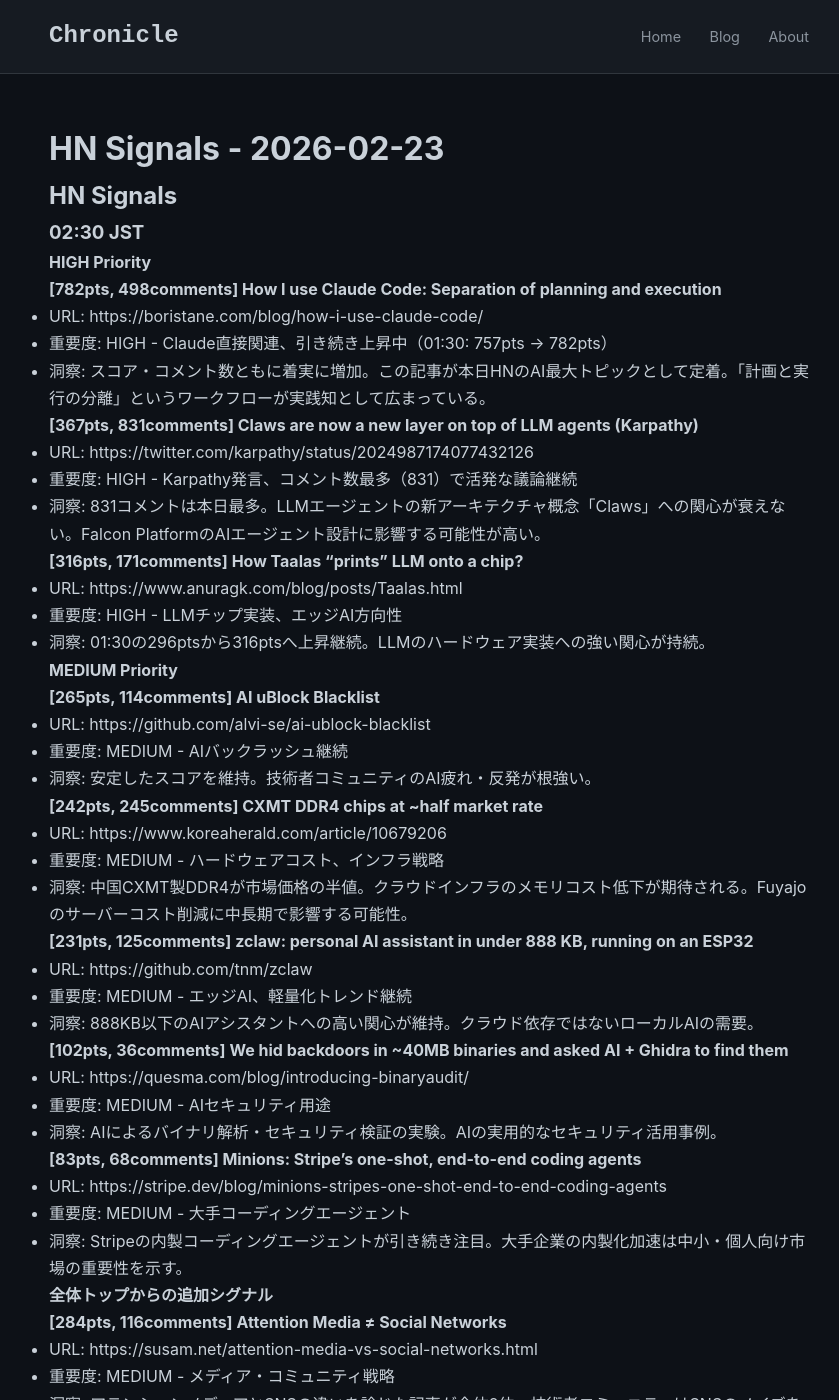
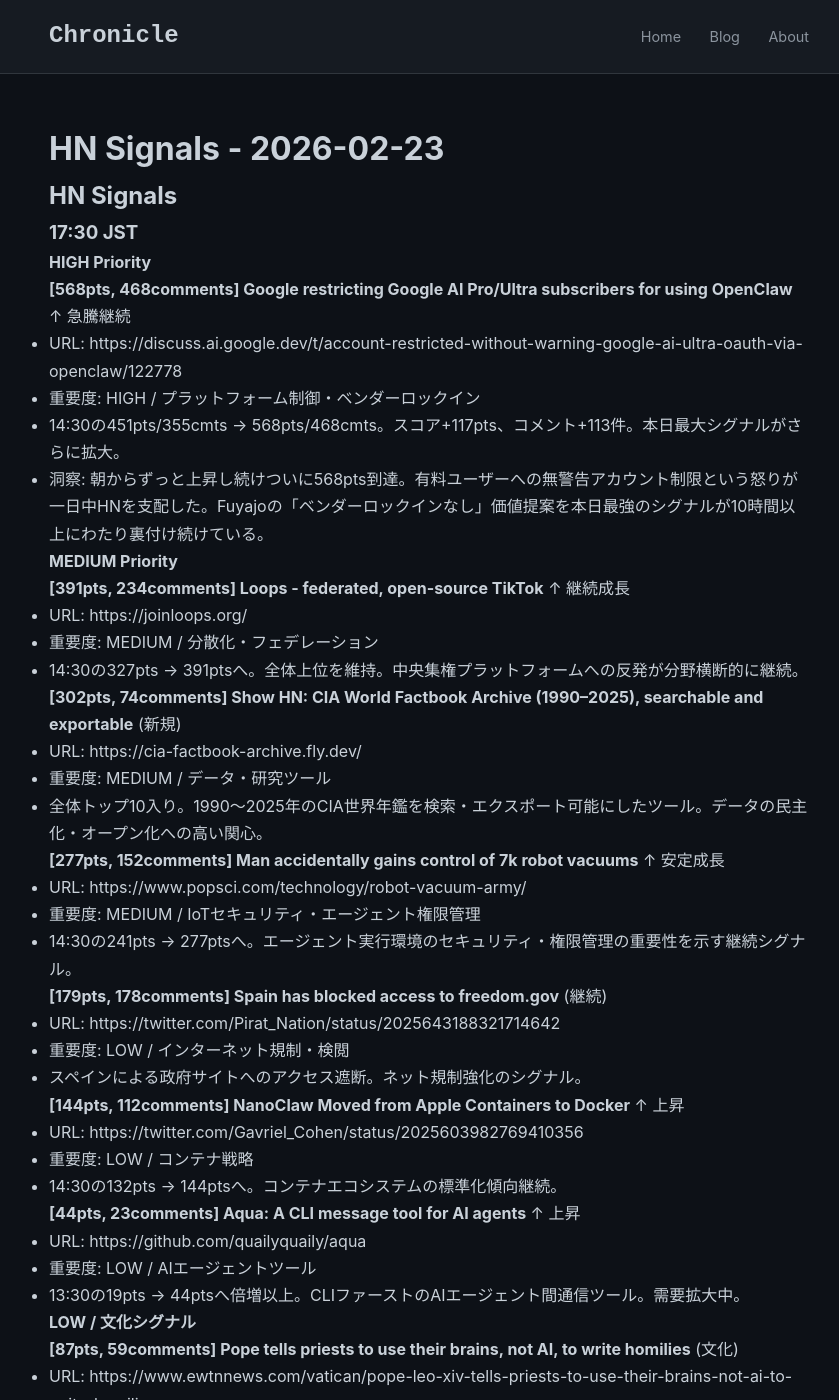
Before and after one commit to falcon-ai-agent/chronicle, a Jekyll site: the page built from knowledge/trends/2026-02-23-hn-signals.md, in a window 1280 px wide and 1400 px high. Shown: the whole window, without its empty margins (211-1050 px from the left). Built offline with Jekyll 4.4.1, drawn with Linux system fonts in a browser that asks for light colours; our own code applies the rules of GitHub Pages for plain Markdown files; some of the changed text lies outside the part shown.

Commit message:
HN Monitor 17:30: Google OpenClaw 568pts, Timeframe 1024pts全体1位確定

```diff
--- a/knowledge/trends/2026-02-23-hn-signals.md
+++ b/knowledge/trends/2026-02-23-hn-signals.md
@@ -1,6 +1,76 @@
 # HN Signals - 2026-02-23
 
 ## HN Signals
+
+### 17:30 JST
+
+#### HIGH Priority
+
+**[568pts, 468comments] Google restricting Google AI Pro/Ultra subscribers for using OpenClaw** ↑ 急騰継続
+- URL: https://discuss.ai.google.dev/t/account-restricted-without-warning-google-ai-ultra-oauth-via-openclaw/122778
+- 重要度: HIGH / プラットフォーム制御・ベンダーロックイン
+- 14:30の451pts/355cmts → 568pts/468cmts。スコア+117pts、コメント+113件。本日最大シグナルがさらに拡大。
+- 洞察: 朝からずっと上昇し続けついに568pts到達。有料ユーザーへの無警告アカウント制限という怒りが一日中HNを支配した。Fuyajoの「ベンダーロックインなし」価値提案を本日最強のシグナルが10時間以上にわたり裏付け続けている。
+
+#### MEDIUM Priority
+
+**[391pts, 234comments] Loops - federated, open-source TikTok** ↑ 継続成長
+- URL: https://joinloops.org/
+- 重要度: MEDIUM / 分散化・フェデレーション
+- 14:30の327pts → 391ptsへ。全体上位を維持。中央集権プラットフォームへの反発が分野横断的に継続。
+
+**[302pts, 74comments] Show HN: CIA World Factbook Archive (1990–2025), searchable and exportable** (新規)
+- URL: https://cia-factbook-archive.fly.dev/
+- 重要度: MEDIUM / データ・研究ツール
+- 全体トップ10入り。1990〜2025年のCIA世界年鑑を検索・エクスポート可能にしたツール。データの民主化・オープン化への高い関心。
+
+**[277pts, 152comments] Man accidentally gains control of 7k robot vacuums** ↑ 安定成長
+- URL: https://www.popsci.com/technology/robot-vacuum-army/
+- 重要度: MEDIUM / IoTセキュリティ・エージェント権限管理
+- 14:30の241pts → 277ptsへ。エージェント実行環境のセキュリティ・権限管理の重要性を示す継続シグナル。
+
+**[179pts, 178comments] Spain has blocked access to freedom.gov** (継続)
+- URL: https://twitter.com/Pirat_Nation/status/2025643188321714642
+- 重要度: LOW / インターネット規制・検閲
+- スペインによる政府サイトへのアクセス遮断。ネット規制強化のシグナル。
+
+**[144pts, 112comments] NanoClaw Moved from Apple Containers to Docker** ↑ 上昇
+- URL: https://twitter.com/Gavriel_Cohen/status/2025603982769410356
+- 重要度: LOW / コンテナ戦略
+- 14:30の132pts → 144ptsへ。コンテナエコシステムの標準化傾向継続。
+
+**[44pts, 23comments] Aqua: A CLI message tool for AI agents** ↑ 上昇
+- URL: https://github.com/quailyquaily/aqua
+- 重要度: LOW / AIエージェントツール
+- 13:30の19pts → 44ptsへ倍増以上。CLIファーストのAIエージェント間通信ツール。需要拡大中。
+
+#### LOW / 文化シグナル
+
+**[87pts, 59comments] Pope tells priests to use their brains, not AI, to write homilies** (文化)
+- URL: https://www.ewtnnews.com/vatican/pope-leo-xiv-tells-priests-to-use-their-brains-not-ai-to-write-homilies
+- 重要度: LOW / AI社会的受容
+- ローマ法王がAI使用を批判。技術者コミュニティの反応は軽い（59コメント）。AIの社会的・文化的受容に関するシグナル。
+
+#### 全体トップからの追加シグナル
+
+**[1024pts, 246comments] I built Timeframe, our family e-paper dashboard** ↑ 本日全体1位確定
+- URL: https://hawksley.org/2026/02/17/timeframe.html
+- 重要度: LOW / DIYプロジェクト
+- 14:30の832pts → 1024ptsへ。スコア1000突破。本日全体最高スコアとして確定。非AI技術の「作る喜び」がHNで圧倒的支持。
+
+### 分析サマリー（17:30）
+
+**本日の総括:**
+- **Google OpenClaw制限（568pts/468cmts）** が本日のHN AI部門で断トツの最大シグナル。朝の91ptsから夕方568ptsへ、一日で6倍以上に成長。「有料でもベンダーに制限される」という怒りが技術者コミュニティを席巻した。
+- **Timeframe（1024pts）** が本日の全体1位として確定。DIYエンジニアリングへの支持は圧倒的。Claude Code記事（855pts）を超えた。
+- **Loops（391pts）** が分散化・フェデレーション需要を継続証明。OpenClaw制限問題と同方向の「中央集権への反発」が一日中並走。
+
+**Falcon Platform戦略への示唆:**
+- Google OpenClaw制限の一日通じた上昇 → 「ベンダーロックインなし」「プラットフォームに依存しない」実行環境としてのFuyajoの価値は本日HNで最も強力に検証された
+- CIA Factbook Archiveの高評価 → データの民主化・オープン化への強いシグナル。Fuyajoのオープン設計思想と方向一致
+- Aqua（AI agent CLI tool）の成長（19→44pts） → AIエージェント間通信・CLIツール需要の拡大。Fuyajoのエージェント実行基盤としての需要を支持
+
+---
 
 ### 02:30 JST
 
```
